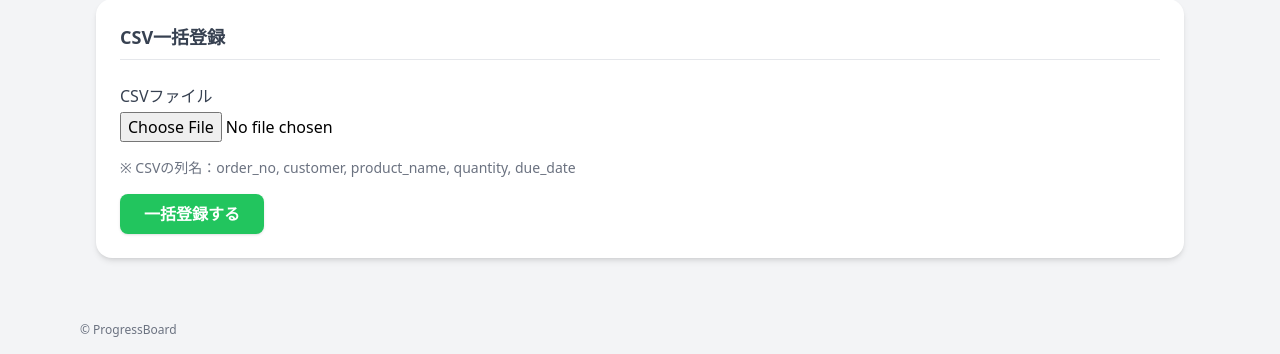
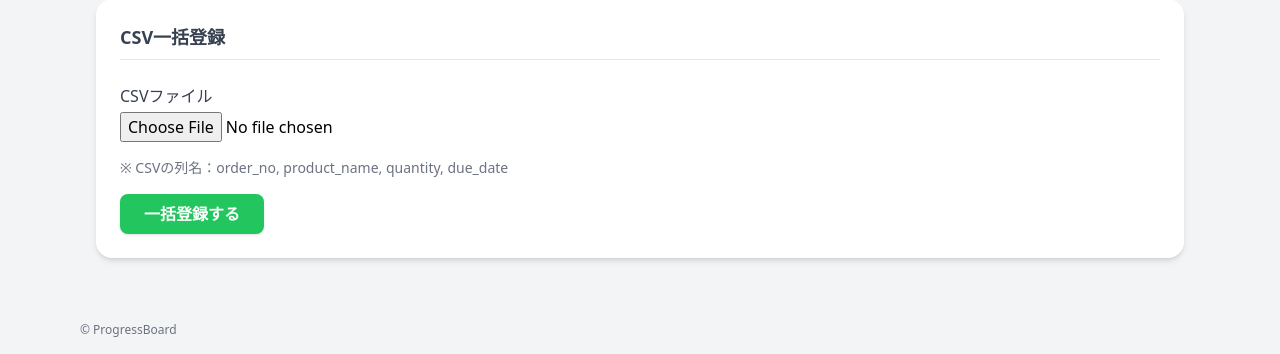
Before and after one commit to masa-mk43/progress_confirmation, a Django app: page /order_add/ in a window 1280 px wide. Shown: the part 624-978 px from the top of the page. Run offline with Django 5.2, Linux system fonts and the light colour scheme; some libraries are stand-ins or nearby versions.

Commit message:
Modify displayed CSV column names in order_add.html
Updated the CSV column names displayed in the order add template.

```diff
--- a/progress_confirmation/templates/progress_confirmation/order_add.html
+++ b/progress_confirmation/templates/progress_confirmation/order_add.html
@@ -45,7 +45,7 @@
         <label class="block text-gray-700 font-medium mb-1">CSVファイル</label>
         <div>{{ csv_form.csv_file}}</div>
       </div>
-      <p class="text-sm text-gray-500">※ CSVの列名：order_no, customer, product_name, quantity, due_date</p>
+      <p class="text-sm text-gray-500">※ CSVの列名：order_no, product_name, quantity, due_date</p>
       <button
         type="submit"
         name="csv_submit"
```
